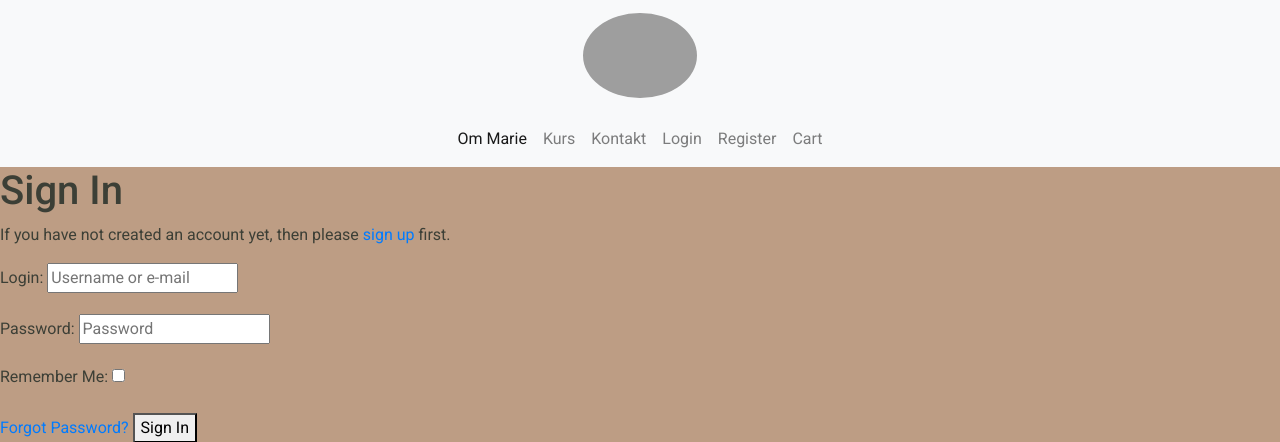
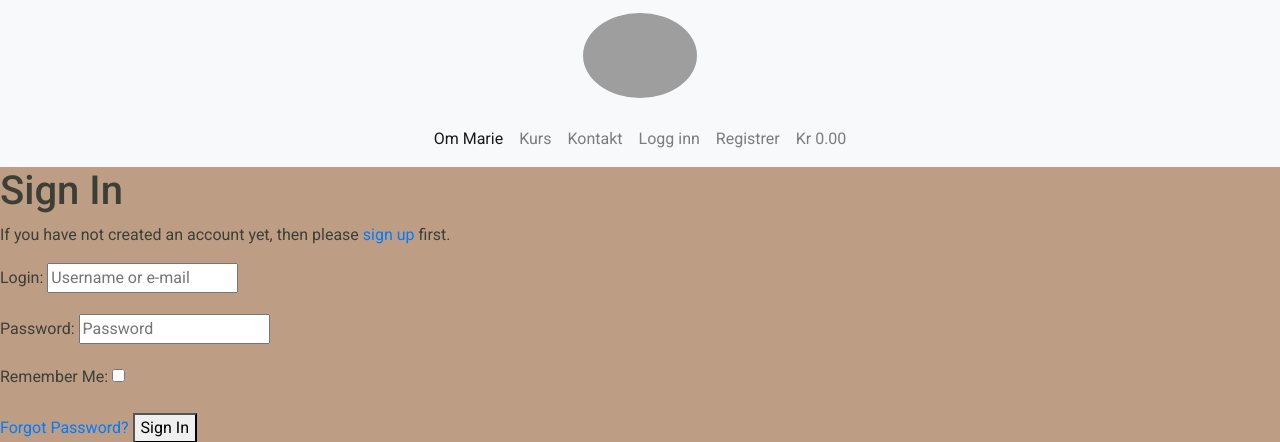
Before and after one commit to Code-Institute-Submissions/Yoga-1, a Django app: page /accounts/login/ in a window 1280 px wide. Shown: the top 442 px of the page. Run offline with Django 3.2, Linux system fonts and the light colour scheme; some libraries are stand-ins or nearby versions; grey boxes are pictures that could not be loaded.

Commit message:
Added cart and my account to the header

```diff
--- a/templates/base.html
+++ b/templates/base.html
@@ -58,22 +58,36 @@
 						<a class="nav-link" href="#">Kontakt</a>
 					</li>
                     {% if user.is_authenticated %}
-                        <li><a class="nav-link active" href="{% url 'account_profile' %}"><i class ="fa fa-user"></i> Profile <span class="sr-only">(current)</span></a></li>
-                        <li><a class="nav-link" href="{% url 'account_logout' %}"><i class ="fa fa-sign-out"></i> Logout</a></li>
+                        <li class="list-inline-item dropdown">
+                            <a class="nav-link" href="#" id="user-options" data-toggle="dropdown" aria-hashpopup="true" aria-expanded="false">
+                                <div class="text-center">
+                                    <div><i class="fas fa-user fa-lg"></i></div>
+                                    <p class="my-0">Min konto</p>
+                                </div>
+                            </a>
+                        </li>
+                        <li><a class="nav-link" href="{% url 'account_logout' %}"><i class ="fa fa-sign-out"></i> Logg ut</a></li>
                     {% else %}
-                        <li><a class="nav-link" href="{% url 'account_login' %}"><i class ="fa fa-sign-in"></i> Login</a></li>
-                        <li><a class="nav-link" href="{% url 'account_signup' %}"><i class ="fa fa-user-plus"></i> Register</a></li>
+                        <li><a class="nav-link" href="{% url 'account_login' %}"><i class ="fa fa-sign-in"></i> Logg inn</a></li>
+                        <li><a class="nav-link" href="{% url 'account_signup' %}"><i class ="fa fa-user-plus"></i> Registrer</a></li>
                     {% endif %}
-                    <li>
-                        <a class="nav-link" href="#">
-                            <i class="fa fa-shopping-cart"></i> Cart
-                            {% if product_count > 0 %}
-                                <label class="badge badge-warning">{{ product_count }}</label>
-                            {% endif %}
-                        </a>
-                    </li>
+                        <li class="list-inline-item">
+                            <a class="{% if grand_total %}text-into font-weight-bold{% else %}text-black{% endif %} nav-link" href="">
+                                <div class="text-center">
+                                    <div><i class="fas fa-shopping-bag"></i></div>
+                                    <p class="my-0">
+                                        {% if grand_total %}
+                                            ${{ grand_total|floatformat:2 }}
+                                        {% else %}
+                                            Kr 0.00
+                                        {% endif %}
+                                    </p>
+                                </div>
+                            </a>
+                        </li>
 				</ul>
 			</div>
+
 		</nav>
     </header>
 
```
